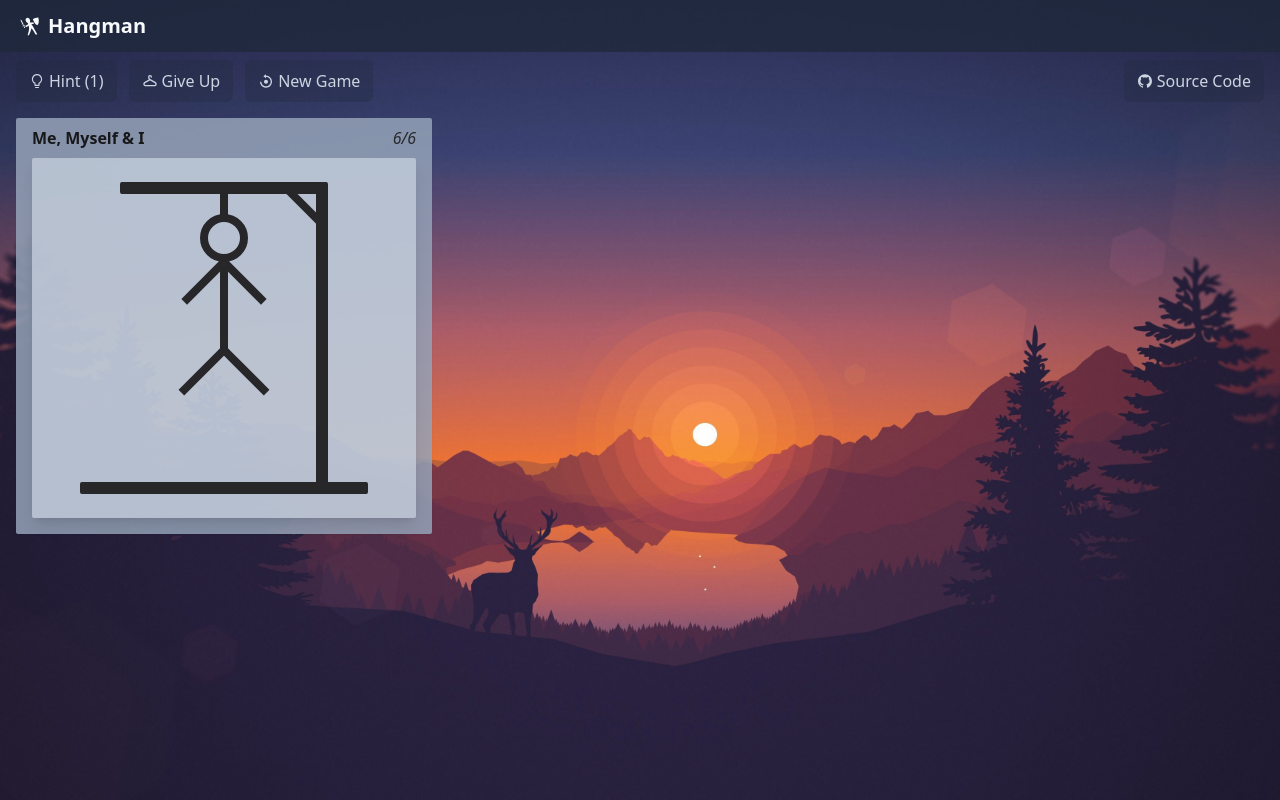
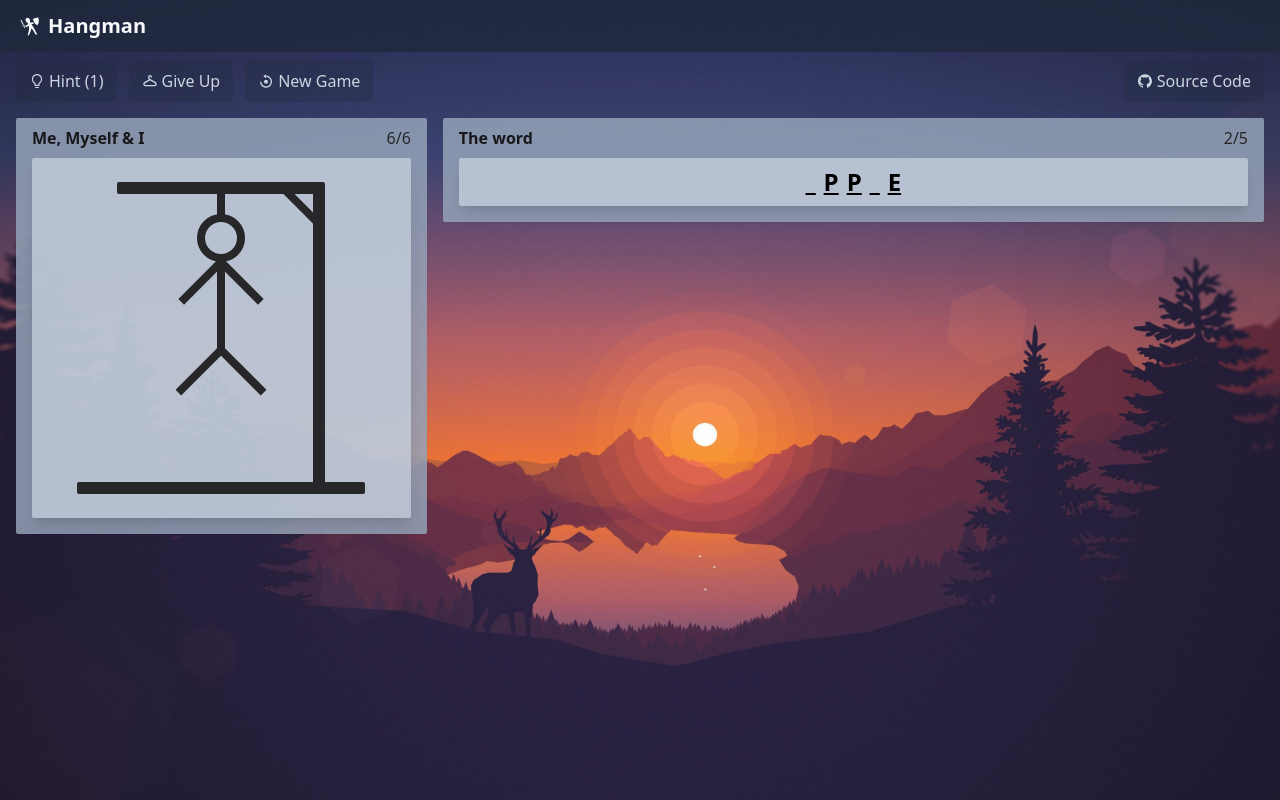
Before and after one commit to 0l1v3rr/hangman-game, a React (Create React App) app: page / in a window 1280 px wide. Built offline with nearby package versions, Linux system fonts and the light colour scheme.

Commit message:
added the Word component

```diff
--- a/src/App.tsx
+++ b/src/App.tsx
@@ -1,15 +1,17 @@
 import Hangman from "./components/game/Hangman";
+import KeyboardSection from "./components/game/KeyboardSection";
 import Header from "./components/Header";
 import Navbar from "./components/Navbar";
 
 const App = () => {
   return (
-    <div className="h-screen w-screen overflow-hidden bg-deer bg-cover bg-center pb-4">
+    <div className="h-screen w-screen overflow-x-hidden bg-deer bg-cover bg-center pb-4">
       <Header />
       <Navbar />
 
       <section className="flex flex-col md:flex-row items-start px-4 mt-4 gap-4">
         <Hangman phase={6} />
+        <KeyboardSection />
       </section>
     </div>
   );
--- a/src/components/game/Hangman.tsx
+++ b/src/components/game/Hangman.tsx
@@ -9,7 +9,7 @@ const Hangman: FC<HangmanProps> = ({ phase }) => {
     <aside className="bg-slate-400 w-full md:w-1/3 rounded-sm shadow-sm px-4 pt-2 pb-4 bg-opacity-85">
       <div className="flex items-center justify-between gap-2">
         <div className="font-semibold text-zinc-900">Me, Myself & I</div>
-        <div className="text-zinc-800 italic">{phase}/6</div>
+        <div className="text-zinc-800">{phase}/6</div>
       </div>
 
       <div
--- /dev/null
+++ b/src/components/game/KeyboardSection.tsx
@@ -0,0 +1,21 @@
+import Word from "./Word";
+
+const KeyboardSection = () => {
+  const word = "apple";
+  const guessedLetters = ["p", "e"];
+
+  return (
+    <section className="bg-slate-400 w-full md:w-2/3 rounded-sm shadow-sm px-4 pt-2 pb-4 bg-opacity-85">
+      <div className="flex items-center justify-between gap-2">
+        <div className="font-semibold text-zinc-900">The word</div>
+        <div className="text-zinc-800">
+          {guessedLetters.length}/{word.length}
+        </div>
+      </div>
+
+      <Word word={word} guessedLetters={guessedLetters} />
+    </section>
+  );
+};
+
+export default KeyboardSection;
--- /dev/null
+++ b/src/components/game/Word.tsx
@@ -0,0 +1,24 @@
+import { FC } from "react";
+
+interface WordProps {
+  word: string;
+  guessedLetters: string[];
+}
+
+const Word: FC<WordProps> = (props) => {
+  return (
+    <div
+      className="p-2 bg-slate-300 bg-opacity-70 mt-2 rounded-sm
+        shadow-lg text-2xl flex items-center justify-center gap-2
+         uppercase select-none font-semibold"
+    >
+      {props.word.split("").map((letter) => (
+        <div key={`${letter}-${Math.random()}`} className="underline">
+          {props.guessedLetters.includes(letter) ? letter : "_"}
+        </div>
+      ))}
+    </div>
+  );
+};
+
+export default Word;
```
